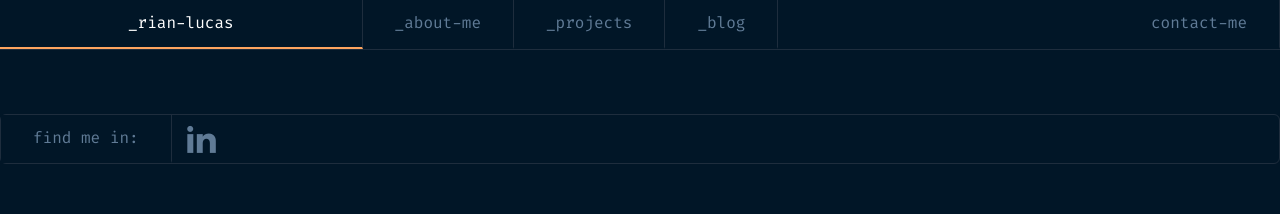
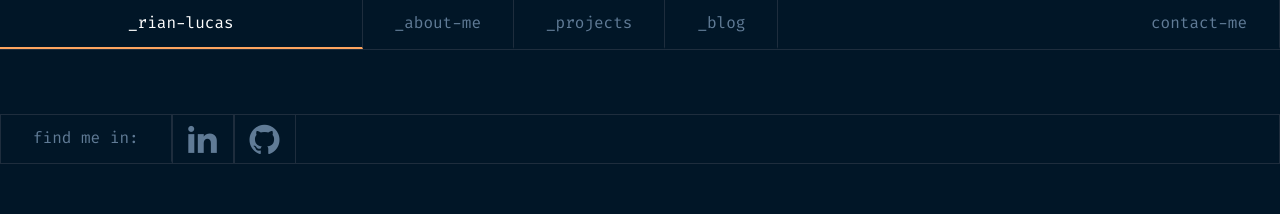
Before and after one commit to rianlucas/portfolio, a Nuxt app: page / in a window 1280 px wide. Shown: the top 214 px of the page. Built offline with nearby package versions, Linux system fonts and the light colour scheme.

Commit message:
Refactor button component to use reactive Vue for class changes and adjust headerButton and footer icon links

```diff
--- a/components/Header/Button.vue
+++ b/components/Header/Button.vue
@@ -1,12 +1,13 @@
 <template>
-  <div class="bg-defaultBgColor cursor-pointer">
+  <div class="bg-defaultBgColor">
       <NuxtLink
           id="nav-link"
-          @click="setActiveLink(name)"
+          @click="!itShouldNotActLikeAButton() && setActiveLink(name)"
           class="bg-defaultBgColor text-defaultFontColor border-r border-defaultBorderColor border-b-2 flex items-center hover:text-white hover:border-b-2 hover:border-b-orangeAcentColor hover:transition-all"
           :class="[
             paddingClass,
-            isActiveLink(name) ? 'border-b-orangeAcentColor text-white' : 'border-b-transparent'
+            isActiveLink(name) ? 'border-b-orangeAcentColor text-white' : 'border-b-transparent',
+            itShouldNotActLikeAButton() ? 'cursor-default' : 'cursor-pointer',
             ]"
           :to="link"
       >
@@ -17,25 +18,7 @@
 
 <script lang="ts" setup>
 import { computed } from "vue";
-import { activeLink, setActiveLink, isActiveLink } from '../../isActiveLink';  // Importa o estado global e funções
-
-
-const props = defineProps({
-  name: {
-      type: String,
-      required: true,
-  },
-  link: {
-      type: String,
-      required: true,
-  },
-  size: {
-      type: String,
-      default: "medium",
-      validator: (value: string) =>
-          ["small", "medium", "large"].includes(value),
-  },
-});
+import { setActiveLink, isActiveLink } from '../../isActiveLink';  // Importa o estado global e funções
 
 const paddingClass = computed(() => {
   switch (props.size) {
@@ -47,7 +30,31 @@ const paddingClass = computed(() => {
           return "py-[0.71rem] px-8 max-w-[11rem]";
   }
 });
+
+const props = defineProps({
+    name: {
+        type: String,
+        required: true,
+    },
+    link: {
+        type: String,
+        required: true,
+    },
+    shouldActLikeAButton: {
+        type: Boolean,
+        default: true,
+    },
+    size: {
+        type: String,
+        default: "medium",
+        validator: (value: string) =>
+        ["small", "medium", "large"].includes(value),
+    },
+});
+
+const itShouldActLikeAButton= ref<boolean>(props.shouldActLikeAButton);
+
+function itShouldNotActLikeAButton(): boolean {
+    return itShouldActLikeAButton.value === false;
+}
 </script>
-
-<style>
-</style>
--- a/components/Layout/Footer.vue
+++ b/components/Layout/Footer.vue
@@ -1,7 +1,8 @@
 <template>
-    <div class="border border-defaultBorderColor rounded-md flex items-center">
-        <HeaderButton name='find me in:' link="/"/>
-        <SpecificIconLink icon='ri-linkedin-fill' link='/'/>
+    <div class="border border-defaultBorderColor flex">
+        <HeaderButton name='find me in:' link="/" :should-act-like-a-button="false"/>
+        <SpecificIconLink icon='ri-linkedin-fill' link='https://github.com/rianlucas'/>
+        <SpecificIconLink icon='ri-github-fill' link='https://www.linkedin.com/in/rian-lucas-a23839217/'/>
     </div>
 </template>
 
--- a/components/Specific/IconLink.vue
+++ b/components/Specific/IconLink.vue
@@ -1,6 +1,10 @@
 <template>
-  <div>
-    <NuxtLink :link="link" class='flex mx-3 items-center'>
+  <div class="border-x border-defaultBorderColor flex items-center">
+    <NuxtLink
+      :to="link"
+      class='mx-3 items-center cursor-pointer'
+      target="_blank"
+      >
       <i :class="[
         'text-defaultFontColor hover:text-white text-4xl'
         , icon
```
